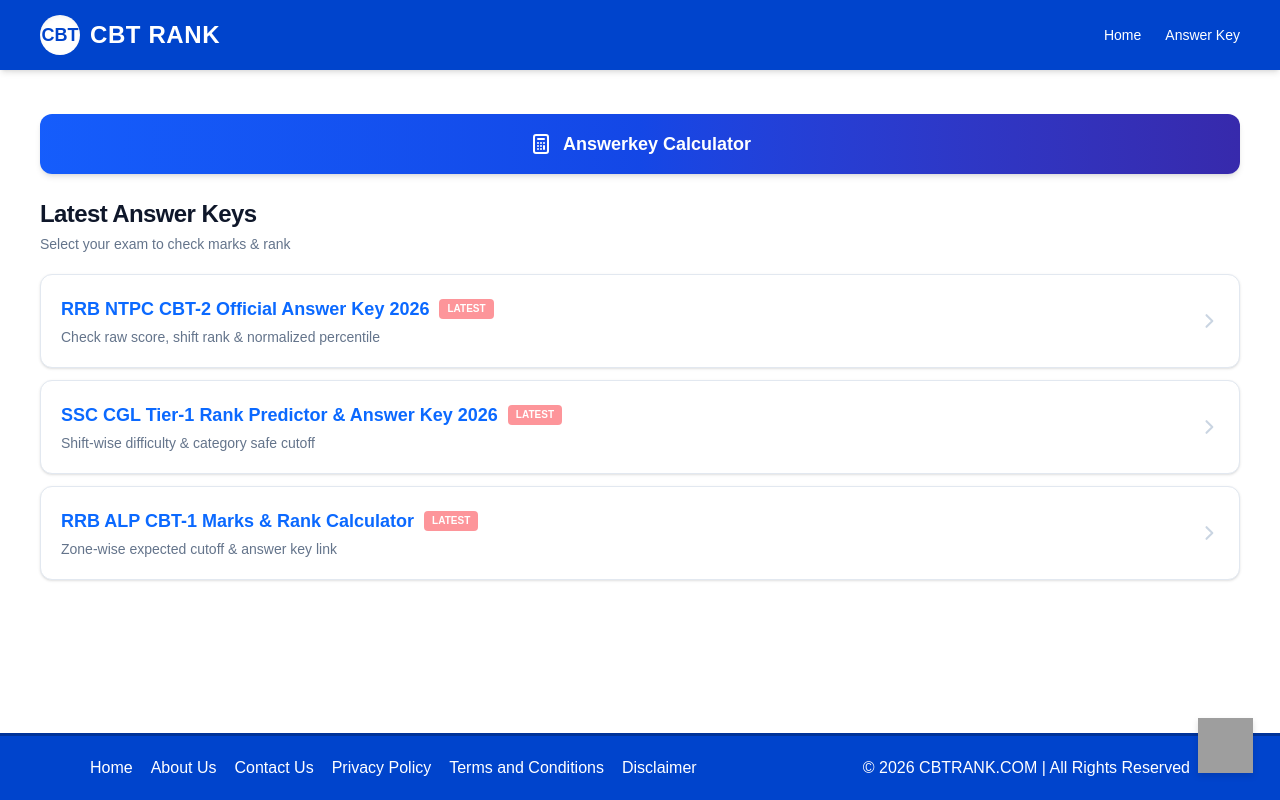
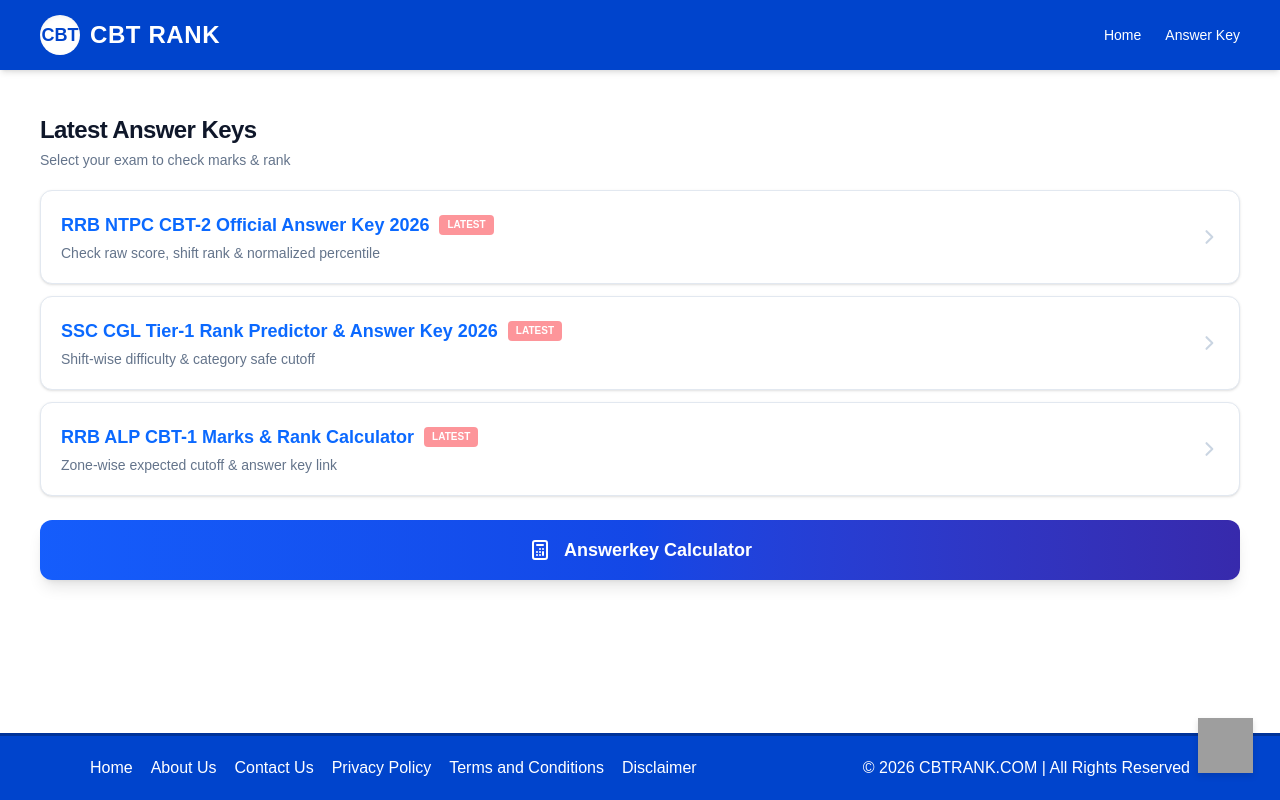
Before and after one commit to rusikakisku-jpg/cbtrank, a Next.js app: page / in a window 1280 px wide. Built offline with nearby package versions, Linux system fonts and the light colour scheme; grey boxes are pictures that could not be loaded.

Commit message:
Restore exact original Answerkey Calculator button placement on mobile and desktop

```diff
--- a/app/page.js
+++ b/app/page.js
@@ -58,18 +58,17 @@
     ];
   }
 
-
   return (
     <div className="w-[95%] max-w-[1200px] mx-auto py-6">
 
-      {/* MOBILE & DESKTOP ANSWERKEY CALCULATOR BUTTON WHEN BLOGS HIDDEN OR MOBILE ONLY */}
-      <div className={`mb-6 ${showBlogs ? 'block lg:hidden' : 'block'}`}>
+      {/* MOBILE ONLY: FULL-WIDTH ANSWERKEY CALCULATOR BUTTON AT THE VERY TOP */}
+      <div className="block lg:hidden mb-6">
         <Link
           href="/answerkey"
-          className="w-full bg-gradient-to-r from-blue-600 via-blue-700 to-indigo-800 text-white font-bold text-base sm:text-lg py-3.5 sm:py-4 px-5 rounded-xl shadow-md hover:shadow-lg flex items-center justify-center gap-2.5 hover:opacity-95 transition-all"
+          className="w-full bg-gradient-to-r from-blue-600 via-blue-700 to-indigo-800 text-white font-bold text-base py-3.5 px-5 rounded-xl shadow-md flex items-center justify-center gap-2.5 hover:opacity-95 transition-all"
         >
-          <svg className="w-5 h-5 sm:w-6 sm:h-6" fill="none" stroke="currentColor" viewBox="0 0 24 24">
-            <path strokeLinecap="round" strokeLinejoin="round" strokeWidth="2" d="M9 7h6m0 10v-3m-3 3h.01M9 17h.01M9 14h.01M12 14h.01M15 11h.01M12 11h.01M9 11h.01M7 21h10a2 2 0 002-2V5a2 2 0 00-2-2H7a2 2 0 00-2 2v14a2 2 0 002 2z"></path>
+          <svg className="w-5 h-5" fill="none" stroke="currentColor" viewBox="0 0 24 24">
+            <path strokeLinecap="round" strokeLinejoin="round" strokeWidth="2" d="M9 7h6m0 10v-3m-3 3h.01M9 17h.01M9 14h.01M12 14h.01M15 11h.01M12 11h.01M7 21h10a2 2 0 002-2V5a2 2 0 00-2-2H7a2 2 0 00-2 2v14a2 2 0 002 2z"></path>
           </svg>
           Answerkey Calculator
         </Link>
@@ -124,8 +123,7 @@
           )}
         </section>
 
-        {/* Right Column: Desktop Button & Articles (Only rendered when showBlogs is true) */}
-        {showBlogs && (
+        {/* Right Column: Desktop Button & Articles */}
         <section className="space-y-6">
 
           {/* DESKTOP ONLY: PROMINENT ANSWERKEY CALCULATOR BUTTON */}
@@ -135,13 +133,14 @@
               className="w-full bg-gradient-to-r from-blue-600 via-blue-700 to-indigo-800 text-white font-bold text-lg py-4 px-6 rounded-xl shadow-lg hover:shadow-xl hover:-translate-y-0.5 transition-all flex items-center justify-center gap-3"
             >
               <svg className="w-6 h-6" fill="none" stroke="currentColor" viewBox="0 0 24 24">
-                  <path strokeLinecap="round" strokeLinejoin="round" strokeWidth="2" d="M9 7h6m0 10v-3m-3 3h.01M9 17h.01M9 14h.01M12 14h.01M15 11h.01M12 11h.01M9 11h.01M7 21h10a2 2 0 002-2V5a2 2 0 00-2-2H7a2 2 0 00-2 2v14a2 2 0 002 2z"></path>
+                <path strokeLinecap="round" strokeLinejoin="round" strokeWidth="2" d="M9 7h6m0 10v-3m-3 3h.01M9 17h.01M9 14h.01M12 14h.01M15 11h.01M12 11h.01M7 21h10a2 2 0 002-2V5a2 2 0 00-2-2H7a2 2 0 00-2 2v14a2 2 0 002 2z"></path>
               </svg>
               Answerkey Calculator
             </Link>
           </div>
 
-            {/* Sidebar Blogs Card with 100% Fill Fit Images */}
+          {/* Sidebar Blogs Card with 100% Fill Fit Images (Only rendered when showBlogs is true) */}
+          {showBlogs && (
             <div className="space-y-4">
               <h3 className="text-xl font-extrabold text-[#0f172a] pb-2 border-b-2 border-[#0b69ff] inline-block">
                 Latest Updates & Articles
@@ -188,9 +187,9 @@
                 </Link>
               </div>
             </div>
+          )}
 
         </section>
-        )}
 
       </div>
 
```
Lines whose indentation alone changed are shown as unchanged.
